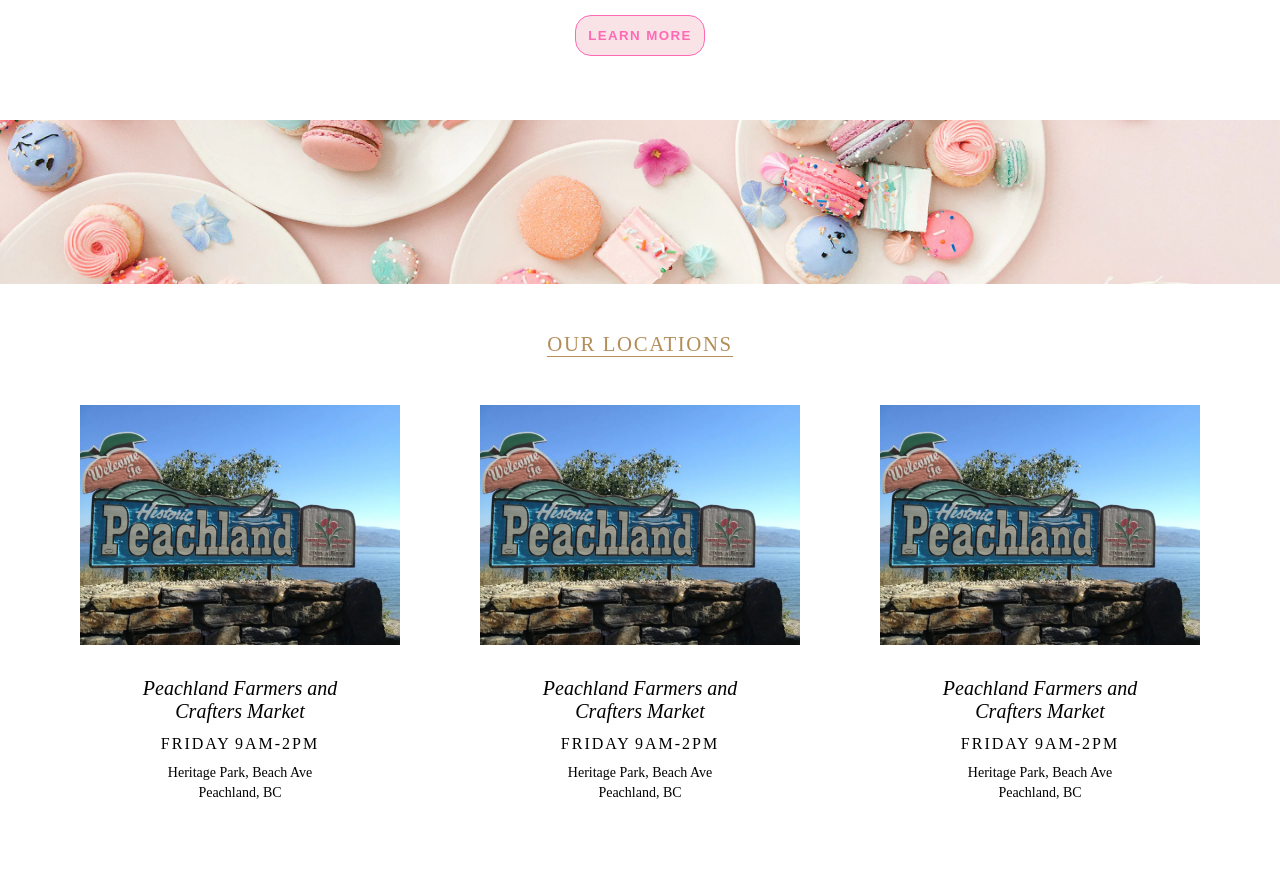
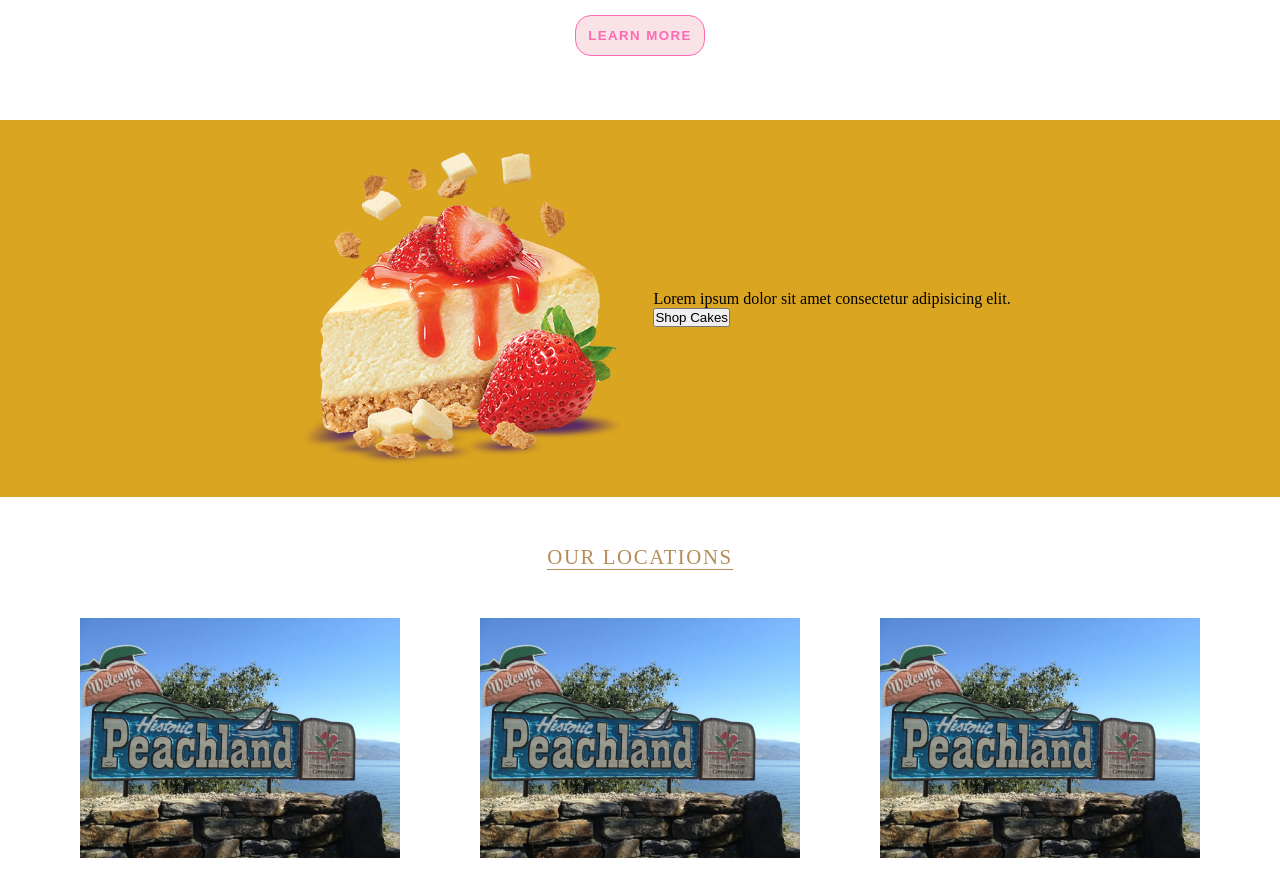
Before and after one commit to Smoopfrog/asweetromance, a React (Create React App) app: page / in a window 1280 px wide. Shown: the part 760-1652 px from the top of the page. Built offline with nearby package versions, Linux system fonts and the light colour scheme.

Commit message:
Create product banner

```diff
--- a/src/Components/HomePage/HomePage.jsx
+++ b/src/Components/HomePage/HomePage.jsx
@@ -3,13 +3,15 @@ import Banner from "./Banner";
 import HeroPage from "./HeroPage";
 import Locations from "./Locations";
 import ContactForm from "./ContactForm";
+import ProductBanner from "./ProductBanner";
 
 const HomePage = () => {
   return (
     <>
       <HeroPage />
       <About />
-      <Banner />
+      {/* <Banner /> */}
+      <ProductBanner />
       <Locations />
       <ContactForm />
     </>
--- /dev/null
+++ b/src/Components/HomePage/ProductBanner.jsx
@@ -0,0 +1,16 @@
+import cake from "../../Assets/cheesecake.png";
+import "../../Styles/ProductBanner.css";
+
+const ProductBanner = () => {
+  return (
+    <div className="product-banner">
+      <img className="product-banner-img" src={cake} alt="Delicious strawberry cheesecake" />
+      <div>
+        <p>Lorem ipsum dolor sit amet consectetur adipisicing elit.</p>
+        <button>Shop Cakes</button>
+      </div>
+    </div>
+  );
+};
+
+export default ProductBanner;
--- /dev/null
+++ b/src/Styles/ProductBanner.css
@@ -0,0 +1,11 @@
+.product-banner {
+  display: flex;
+  align-items: center;
+  justify-content: center;
+  background-color: goldenrod;
+}
+
+.product-banner-img {
+  padding: 32px;
+  max-width: 30%;
+}/*# sourceMappingURL=ProductBanner.css.map */
--- /dev/null
+++ b/src/Styles/ProductBanner.scss
@@ -0,0 +1,11 @@
+.product-banner {
+  display: flex;
+  align-items: center;
+  justify-content: center;
+  background-color: goldenrod;
+}
+
+.product-banner-img {
+  padding: 32px;
+  max-width: 30%;
+}
```
Also changed, not shown: src/Assets/cheesecake.png (added), 1 other file (tests, documents, lock files or other folders).
